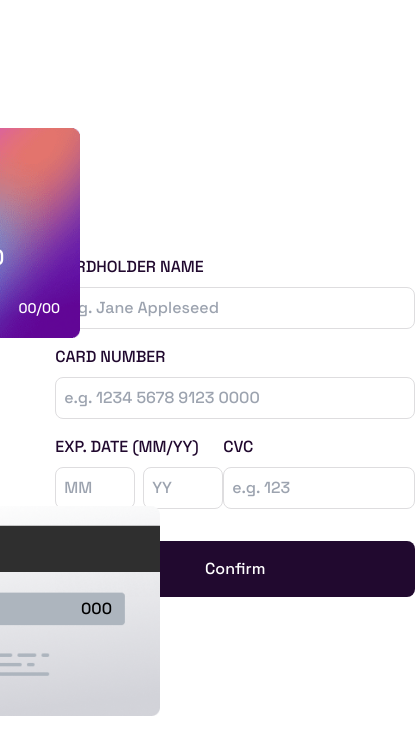
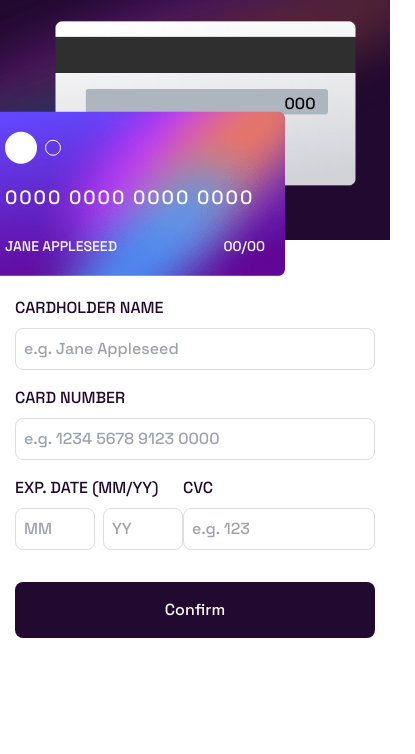
Before and after one commit to PerezCristian-dev/card-details-form, a React (Vite) app: page / in a window 390 px wide. Shown: the top 754 px of the page, 415 px wide, since content can reach past the window. Built offline with nearby package versions, Linux system fonts and the light colour scheme.

Commit message:
[add] app for mobile device

```diff
--- a/src/App.jsx
+++ b/src/App.jsx
@@ -5,7 +5,7 @@ import { AppProvider } from "./context/AppProvider";
 function App() {
   return (
     <AppProvider>
-      <section className="flex items-center">
+      <section className="lg:flex lg:items-center lg:justify-center">
         <Banner />
         <Form />
       </section>
--- a/src/components/Banner.jsx
+++ b/src/components/Banner.jsx
@@ -4,9 +4,9 @@ import bg_main from "../../public/bg-main-desktop.png";
 
 export const Banner = () => {
   return (
-    <div className="w-[45%] relative top-0 left-0">
+    <div className="lg:w-[45%] relative top-0 left-0">
       {/* banner BG */}
-      <div className="w-full h-screen">
+      <div className="h-60 lg:w-full lg:h-screen">
         <img src={bg_main} alt="bg banner" className="h-full w-full" />
       </div>
 
--- a/src/components/CardBack.jsx
+++ b/src/components/CardBack.jsx
@@ -5,9 +5,15 @@ import { AppContext } from "../context/AppContext";
 export const CardBack = () => {
   const { cvc } = useContext(AppContext);
 
+  //* centrando las card con absolute y tranform
+  //* top-[50%] left-[50%] translate-x-[-50%] translate-y-[-50%]
+
   return (
-    <div className="absolute bottom-32 -right-40 w-96">
-      <div className="absolute top-[43.5%] right-12">
+    <div
+      className="absolute top-[50%] left-[50%] translate-x-[-46.5%] translate-y-[-60%]
+      lg:left-auto lg:transform-none lg:bottom-32 lg:-right-40 w-[300px] sm:w-[320px] md:w-[340px] lg:w-96"
+    >
+      <div className="absolute top-[43%] lg:top-[40%] right-10 lg:right-12">
         <p>{cvc}</p>
       </div>
       <img src={cardFront} alt="card front" className="w-full" />
--- a/src/components/CardFront.jsx
+++ b/src/components/CardFront.jsx
@@ -3,8 +3,7 @@ import cardFront from "../../public/bg-card-front.png";
 import { AppContext } from "../context/AppContext";
 
 export const CardFront = () => {
-  const { nameCard, numberCard, monthCard, yearCard, cvc } =
-    useContext(AppContext);
+  const { nameCard, numberCard, monthCard, yearCard } = useContext(AppContext);
 
   //* este agrega espacio en cada 4 caracteres, tambien no permite letras
 
@@ -15,14 +14,19 @@ export const CardFront = () => {
     .trim();
 
   return (
-    <div className="absolute top-32 -right-20 w-96">
+    <div
+      className="absolute top-[50%] left-[50%] translate-x-[-70%] translate-y-[-5%]
+      lg:left-auto lg:transform-none lg:top-32 lg:-right-20 w-[300px] sm:w-[320px] md:w-[340px] lg:w-96"
+    >
       <div className="absolute top-0 p-5 w-full h-full flex flex-col justify-between">
         <div className="flex items-center ">
           <span className="inline-block w-8 h-8 bg-first-white rounded-full"></span>
           <span className="inline-block w-4 h-4 ml-2 border-first-white border-solid border-[1px] rounded-full"></span>
         </div>
         <div className="w-full text-first-white">
-          <p className="text-[1.4rem] tracking-widest">{numberCardWithSpace}</p>
+          <p className="text-[1.2rem] md:text-[1.4rem] tracking-widest">
+            {numberCardWithSpace}
+          </p>
           <div className="text-sm w-full flex justify-between mt-6 uppercase">
             <span>{nameCard}</span>
             <span>{`${monthCard}/${yearCard}`}</span>
--- a/src/components/Form.jsx
+++ b/src/components/Form.jsx
@@ -13,7 +13,7 @@ export const Form = () => {
   };
 
   return (
-    <section className="flex justify-center w-[55%] mx-32 ">
+    <section className="flex justify-center items-center lg:w-[55%] mt-2 md:mt-4 lg:mx-32">
       <Formik
         initialValues={{
           nameCard: "",
```
